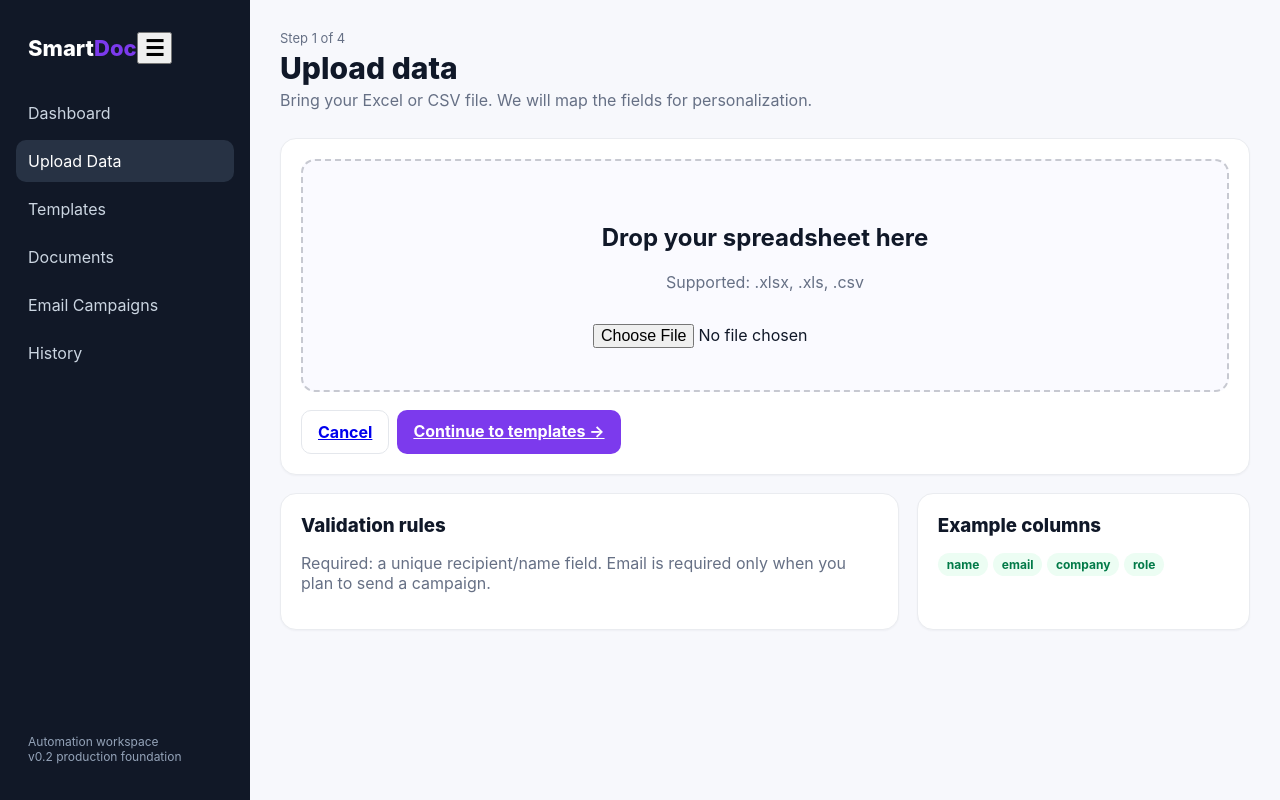
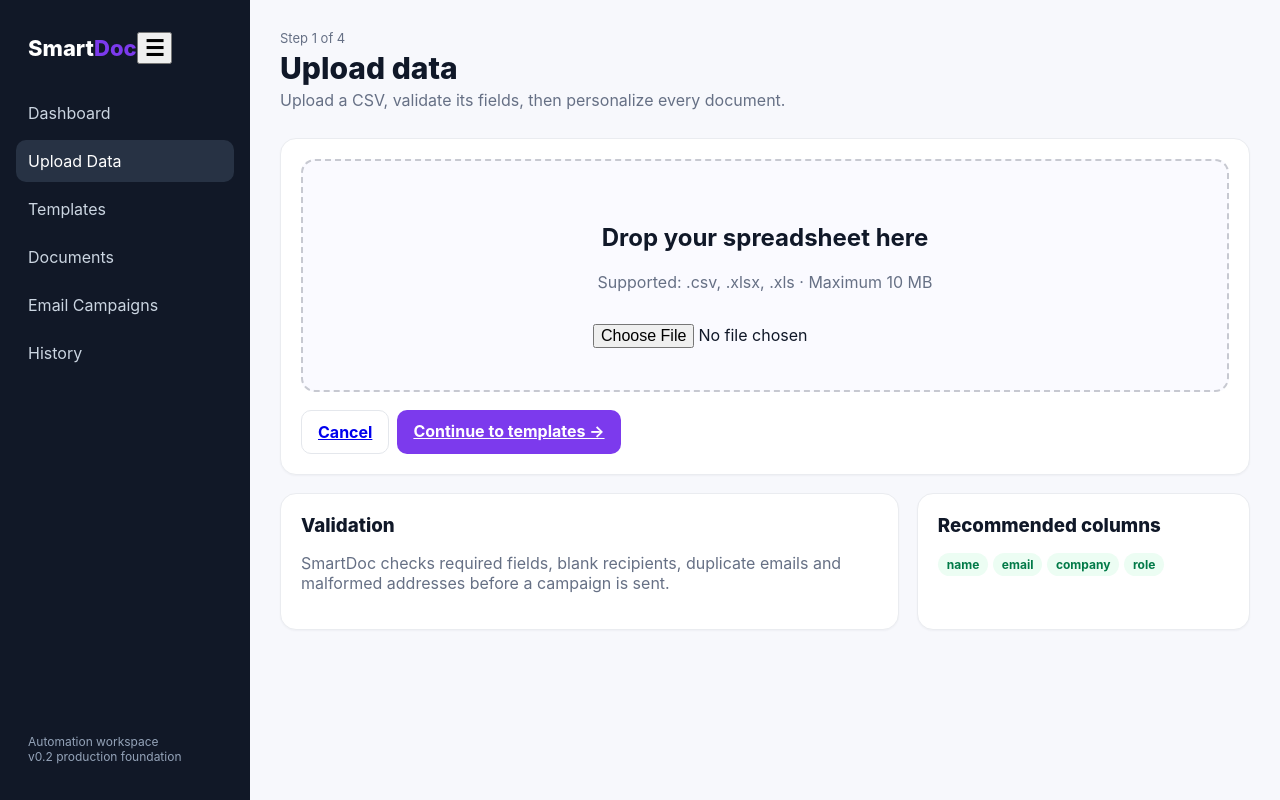
Before and after one commit to lsvsaravananganesh-bit/SmartDoc, a Next.js app: page /upload in a window 1280 px wide. Built offline with nearby package versions, Linux system fonts and the light colour scheme.

Commit message:
feat: make CSV upload and preview functional

```diff
--- a/app/upload/page.tsx
+++ b/app/upload/page.tsx
@@ -1,4 +1,40 @@
 "use client";
-import {useState} from 'react';
-import Shell from '../components/Shell';
-export default function Upload(){const [file,setFile]=useState<File|null>(null);return <Shell><div className="top"><div><div className="eyebrow">Step 1 of 4</div><h1 className="title">Upload data</h1><div className="muted">Bring your Excel or CSV file. We will map the fields for personalization.</div></div></div><section className="card"><div className="drop"><h2>{file?'File selected':'Drop your spreadsheet here'}</h2><p className="muted">Supported: .xlsx, .xls, .csv</p><input type="file" accept=".csv,.xlsx,.xls" onChange={e=>setFile(e.target.files?.[0]||null)}/>{file&&<p><b>{file.name}</b> — ready for validation.</p>}</div><div className="actions" style={{marginTop:18}}><a className="btn secondary" href="/">Cancel</a><a className="btn primary" href="/templates">Continue to templates →</a></div></section><div className="layout2"><section className="card"><h3 className="sectionTitle">Validation rules</h3><p className="muted">Required: a unique recipient/name field. Email is required only when you plan to send a campaign.</p></section><section className="card"><h3 className="sectionTitle">Example columns</h3><p><span className="badge">name</span> <span className="badge">email</span> <span className="badge">company</span> <span className="badge">role</span></p></section></div></Shell>}
+import { useMemo, useState } from "react";
+import Shell from "../components/Shell";
+import type { Row } from "@/lib/types";
+
+function parseCsv(text: string): Row[] {
+  const lines = text.split(/\r?\n/).filter(Boolean);
+  if (!lines.length) return [];
+  const headers = lines[0].split(",").map((x) => x.trim().replace(/^"|"$/g, ""));
+  return lines.slice(1).map((line) => {
+    const values = line.split(",").map((x) => x.trim().replace(/^"|"$/g, ""));
+    return Object.fromEntries(headers.map((h, i) => [h, values[i] ?? ""]));
+  });
+}
+
+export default function Upload() {
+  const [file, setFile] = useState<File | null>(null);
+  const [rows, setRows] = useState<Row[]>([]);
+  const [error, setError] = useState("");
+  const columns = useMemo(() => Object.keys(rows[0] ?? {}), [rows]);
+
+  async function handleFile(next: File | null) {
+    setFile(next); setError(""); setRows([]);
+    if (!next) return;
+    if (next.size > 10 * 1024 * 1024) return setError("File is larger than the 10 MB starter limit.");
+    if (next.name.toLowerCase().endsWith(".csv")) {
+      setRows(parseCsv(await next.text()));
+    } else {
+      setError("CSV preview is enabled now. Excel parsing will be enabled when the spreadsheet worker is connected.");
+    }
+  }
+
+  return <Shell><div className="top"><div><div className="eyebrow">Step 1 of 4</div><h1 className="title">Upload data</h1><div className="muted">Upload a CSV, validate its fields, then personalize every document.</div></div></div>
+    <section className="card"><div className="drop"><h2>{file ? file.name : "Drop your spreadsheet here"}</h2><p className="muted">Supported: .csv, .xlsx, .xls · Maximum 10 MB</p><input type="file" accept=".csv,.xlsx,.xls" onChange={(e) => handleFile(e.target.files?.[0] || null)} />{error && <p className="error">{error}</p>}</div>
+      {rows.length > 0 && <div className="preview"><div className="previewHeader"><b>{rows.length} rows detected</b><span className="badge">Validated</span></div><div className="tableWrap"><table className="table"><thead><tr>{columns.map(c => <th key={c}>{c}</th>)}</tr></thead><tbody>{rows.slice(0, 5).map((row, i) => <tr key={i}>{columns.map(c => <td key={c}>{row[c]}</td>)}</tr>)}</tbody></table></div></div>}
+      <div className="actions" style={{marginTop:18}}><a className="btn secondary" href="/">Cancel</a><a className="btn primary" href="/templates">Continue to templates →</a></div>
+    </section>
+    <div className="layout2"><section className="card"><h3 className="sectionTitle">Validation</h3><p className="muted">SmartDoc checks required fields, blank recipients, duplicate emails and malformed addresses before a campaign is sent.</p></section><section className="card"><h3 className="sectionTitle">Recommended columns</h3><p><span className="badge">name</span> <span className="badge">email</span> <span className="badge">company</span> <span className="badge">role</span></p></section></div>
+  </Shell>;
+}
```
